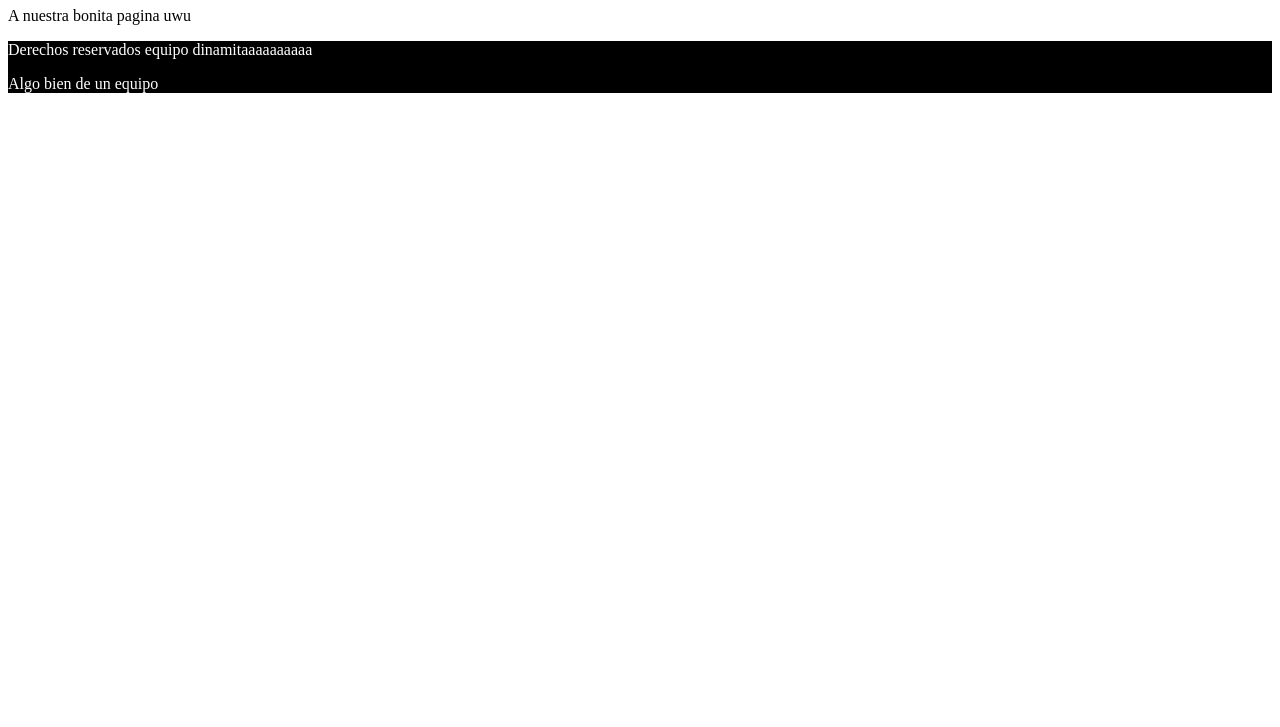
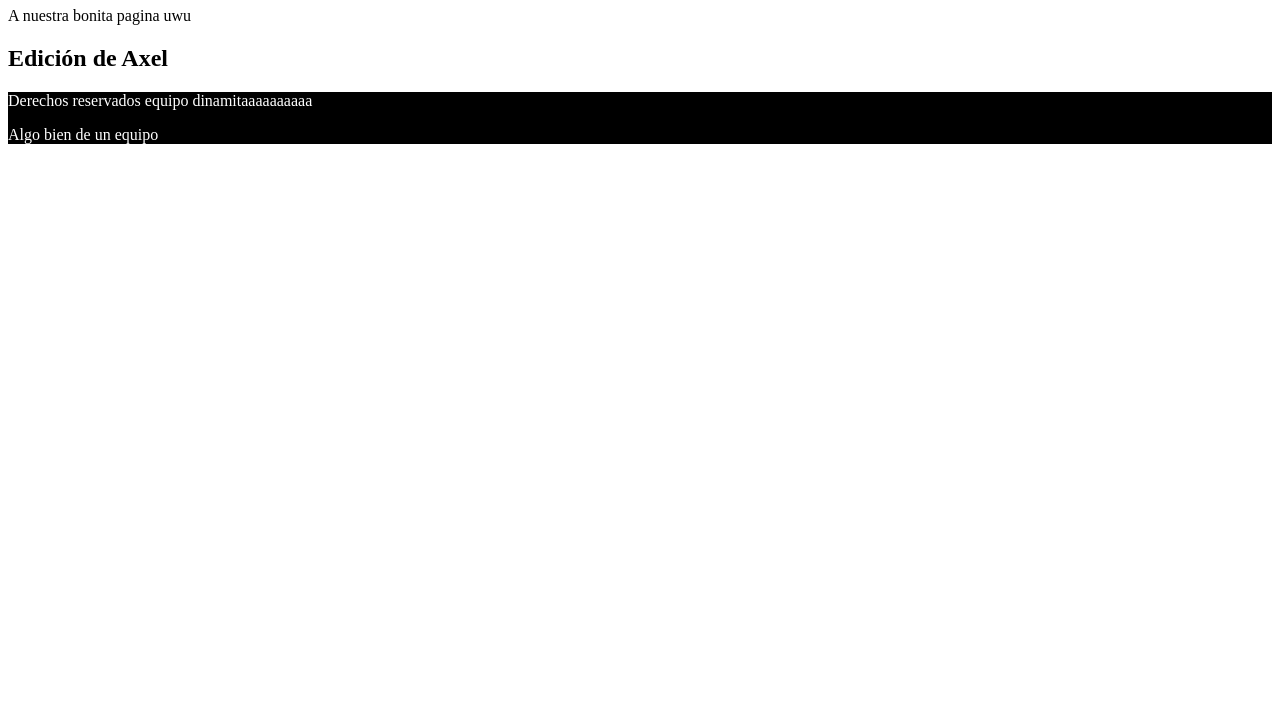
Before and after one commit to Darckauwu/darckauwu.github.io, a plain HTML site: page index.html in a window 1280 px wide. Shown: the part 73-800 px from the top of the page. Drawn offline with Linux system fonts and the light colour scheme.

Commit message:
Edición de Axel

```diff
--- a/index.html
+++ b/index.html
@@ -8,6 +8,7 @@
     <body>
         <h1>Bienvenidos a todos ustedes</h1>
         <p>A nuestra bonita pagina uwu</p>
+        <h2>Edición de Axel</h2>
     </body>
     <footer style='background-color: black; color: white'>
         <p>Derechos reservados equipo dinamitaaaaaaaaaa</p>
```
